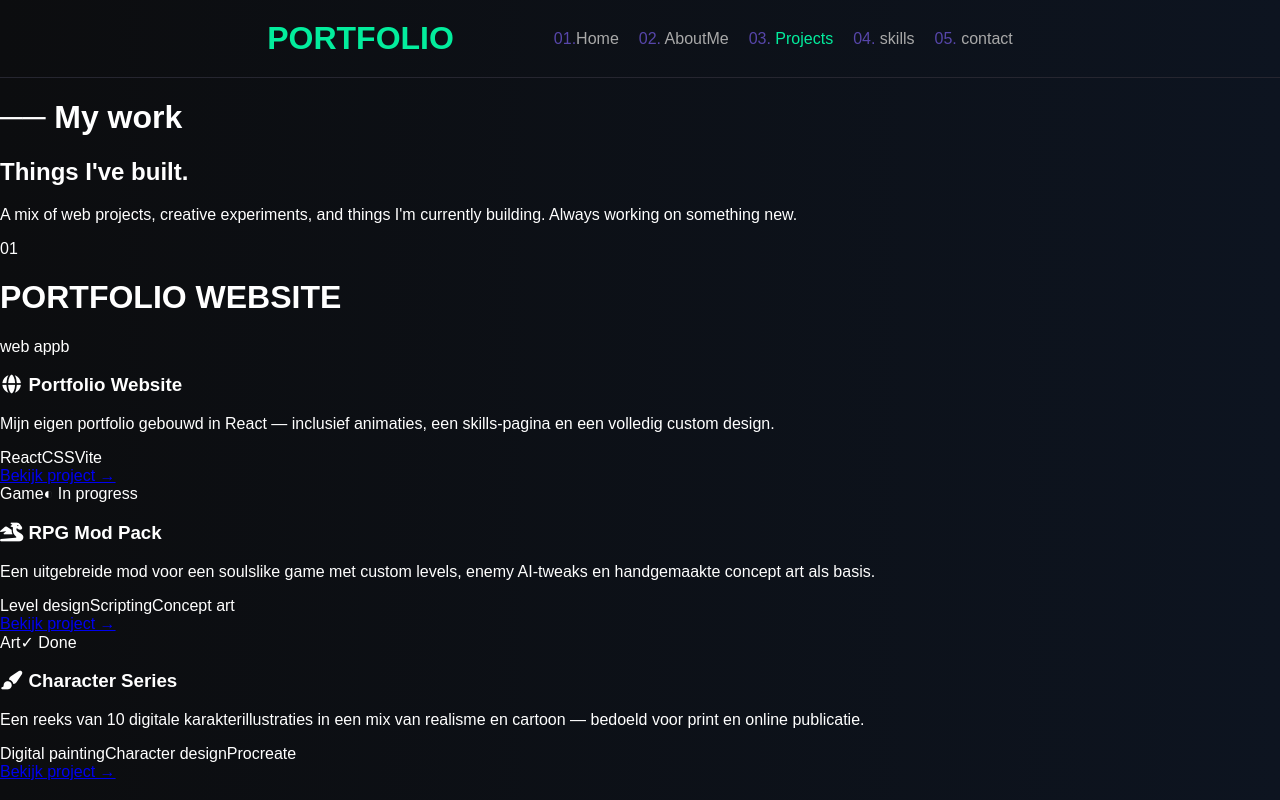
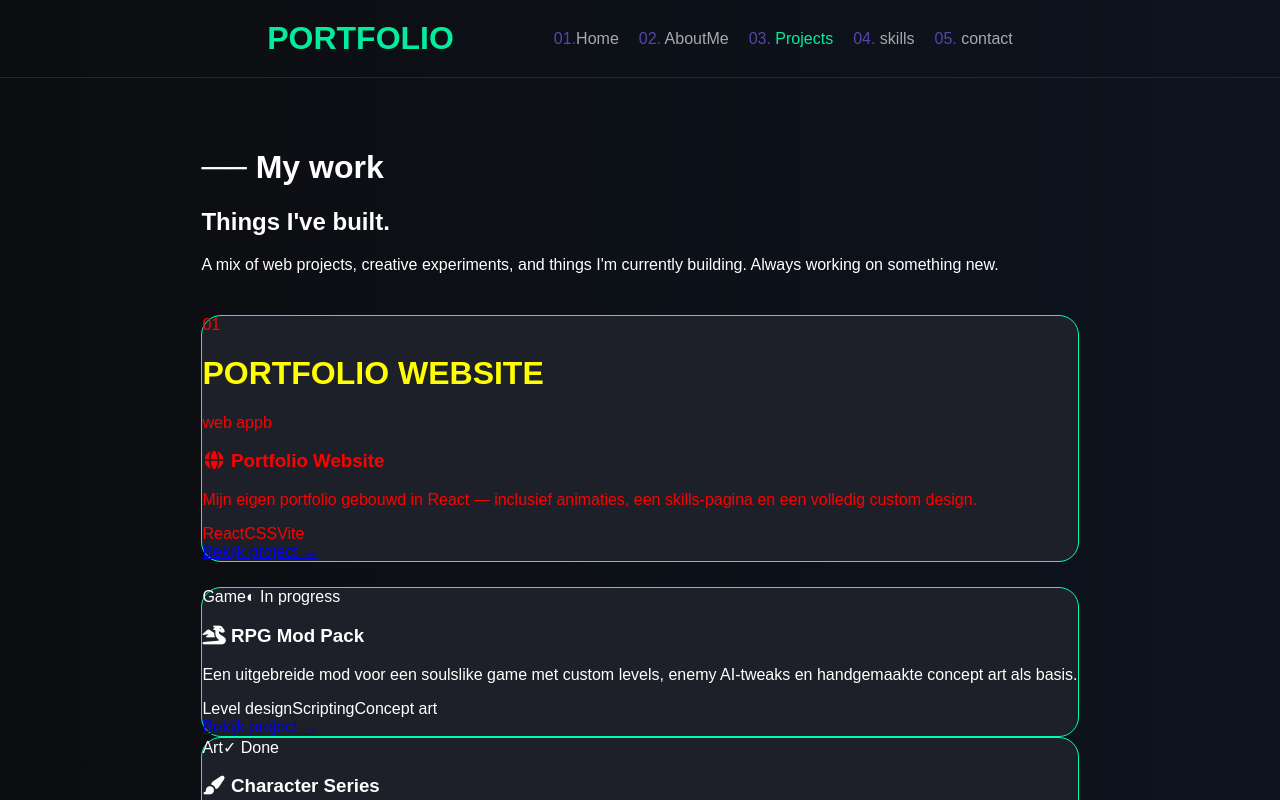
Before and after one commit to itzmitto/portfolioproject, a React (Vite) app: page /Projects in a window 1280 px wide. Shown: the top 800 px of the page. Built offline with nearby package versions, Linux system fonts and the light colour scheme; the HTML template or start-up script is replaced by a standard one.

Commit message:
115ste commit project pagina dingen

```diff
--- a/src/pages/Projects.css
+++ b/src/pages/Projects.css
@@ -1,24 +1,30 @@
 .projects {
+
+
+    .gridContainer {
+        display: grid;
+        gap: 25px;
+        justify-content: center;
+        margin: 50px auto;
+        max-width: 1000px;
+    }
+
+    .card.main {
+        color: red;
+    }
+
+    .card.main h1 {
+        color: yellow;
+    }
 
 
 
 
-
-
-
-
-
-
-
-
-
-
-
-
-
-
-
-
+    .card {
+        background: #1d2029;
+        border-radius: 20px;
+        border: 1px solid #00ffaa;
+    }
 
 
 
```
